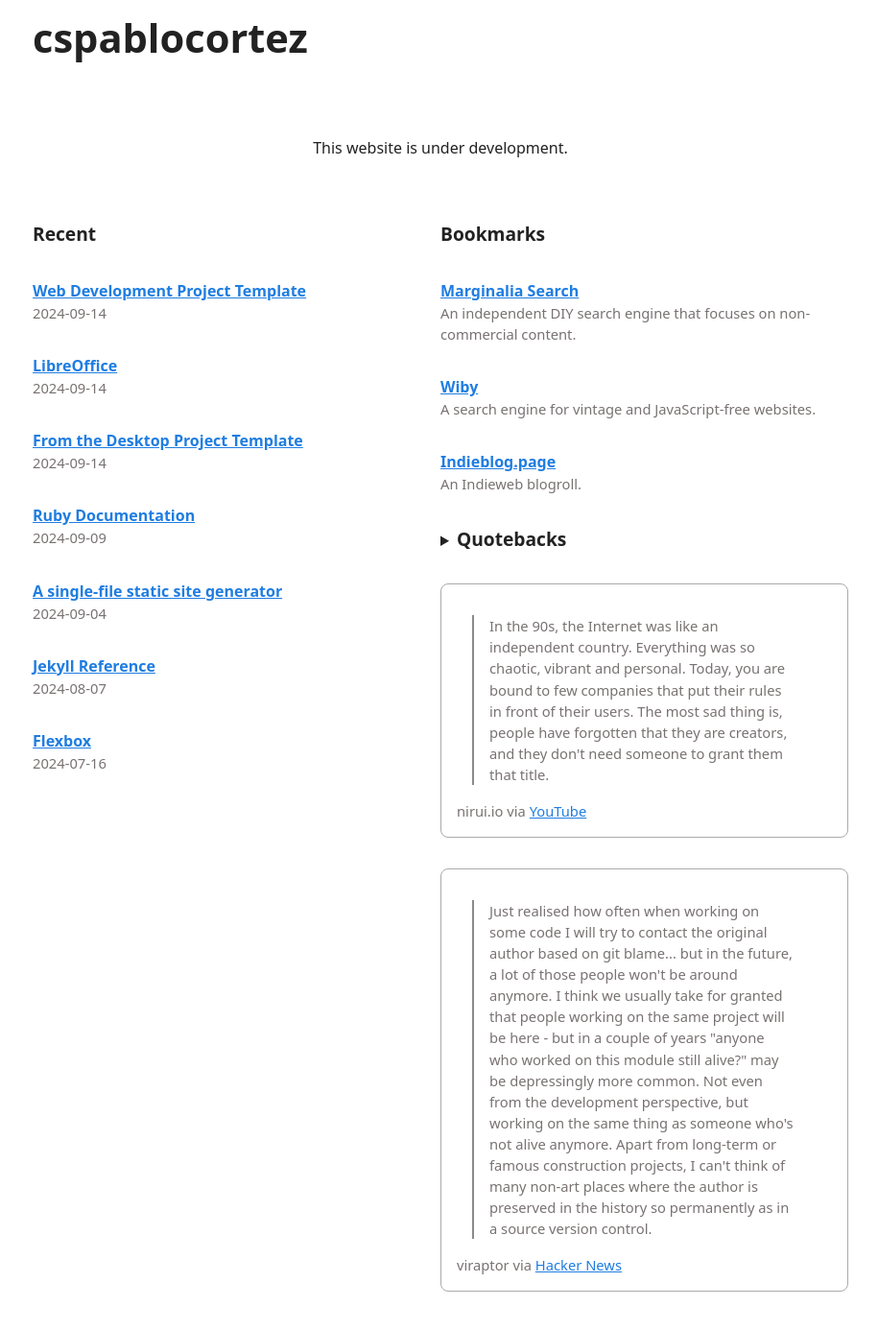
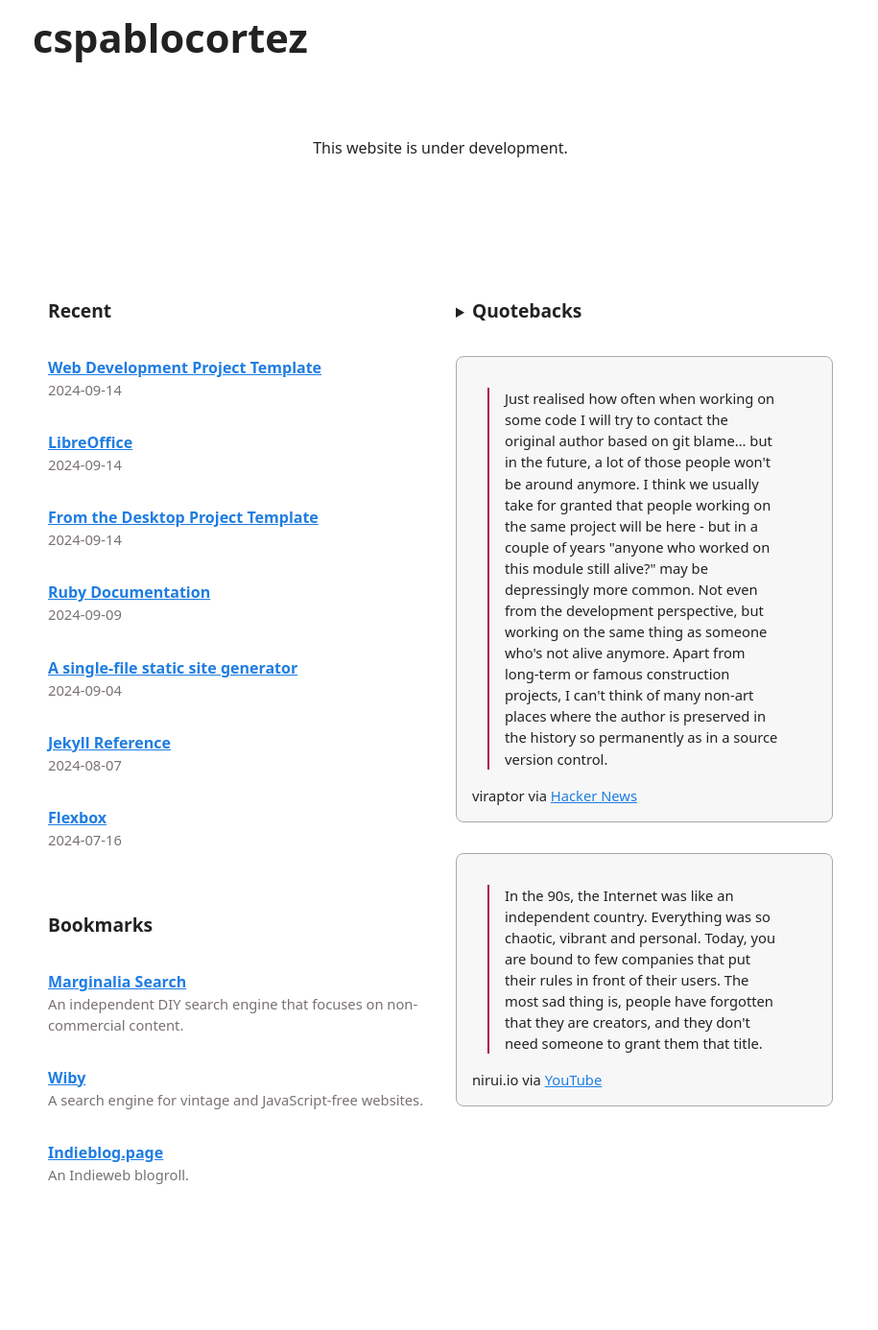
Before and after one commit to cspablocortez/cspablocortez.github.io, a Jekyll site: the page built from index.markdown, in a window 1280 px wide. Shown: the whole page at 96% size, without its empty margins (181-1096 px from the left). Built offline with Jekyll 4.4.1, drawn with Linux system fonts in a browser that asks for light colours; after the commit the page ends 1323 px from its top, so only the background shows below that.

Commit message:
Iteration: Quotebacks CSS

```diff
--- a/_layouts/home.html
+++ b/_layouts/home.html
@@ -10,6 +10,7 @@ layout: default
 <div class="two-columns">
 
   <div class="column">
+    <section>
       <h1>Recent</h1>
 
       {% for post in site.posts %}
@@ -20,10 +21,9 @@ layout: default
         </div>
       {% endunless %}
       {% endfor %}
+    </section>
 
-   </div>
-
-   <div class="column">
+    <section>
       <h1>Bookmarks</h1>
        {% for bookmark in site.data.bookmarks %}
         <div class="post">
@@ -31,12 +31,19 @@ layout: default
           <p>{{ bookmark.description }}</p>
         </div>
        {% endfor %}
+    </section>
 
+   </div>
+
+   <div class="column">
+
+     <section>
        <details>
           <summary><h1>Quotebacks</h1></summary>
           <p>Quotebacks are self-contained blockquote components that make it easy to reference content and create dialogue with other sites.</p>
         </details>
-      {% for quoteback in site.data.quotebacks %}
+           {% assign reversed_quotebacks = site.data.quotebacks | reverse %}
+           {% for quoteback in reversed_quotebacks %}
            <div class="post quoteback">
              <blockquote>
                <p>{{ quoteback.text }}</p>
@@ -44,6 +51,8 @@ layout: default
              <p>{{ quoteback.author}} via <a href="{{quoteback.url}}">{{ quoteback.source }}</a></p>
            </div>
           {% endfor %}
+     </section>
+
    </div>
 
 </div>
--- a/assets/css/cspablocortez.css
+++ b/assets/css/cspablocortez.css
@@ -9,12 +9,14 @@
   --secondary-color: #797272;
   --accent-color: #1f7de1;
   --base-font-size: 1rem;
+  --quoteback-bg-color: rgba(244, 244, 244, 0.68);
 }
 
 @media (prefers-color-scheme: dark) {
   :root {
     --bg-color: black;
     --text-color: white;
+    --quoteback-bg-color: #121212;
   }
 }
 
@@ -144,18 +146,10 @@ details[open] summary {
   margin-inline: auto;
 }
 
-.language-plaintext {
-  background-color: #f9f2f4;
-  border-radius: 4px;
-  color: #c7254e;
-  font-size: 85%;
-  padding: 2px 4px;
+.column h1 {
+  font-size: calc(1.2 * var(--base-font-size));
 }
 
-.column h1 {
-  font-size: calc(1.2 * var(--base-font-size));
-  /* margin-top: 4rem; */
-}
 
 .post {
   margin-block: calc(2 * var(--base-font-size));
@@ -164,8 +158,17 @@ details[open] summary {
 .quoteback {
   margin-block: calc(2 * var(--base-font-size));
   border: 1px solid #aaa;
+  background-color: var(--quoteback-bg-color);
   border-radius: 8px;
   padding: var(--base-font-size);
+}
+
+.quoteback blockquote {
+  border-left: 2px solid #ae0f47;
+}
+
+.quoteback p {
+  color: var(--text-color) !important;
 }
 
 .post h1 {
@@ -183,6 +186,13 @@ details[open] summary {
   color: white;
 }
 
+.language-plaintext {
+  background-color: #f9f2f4;
+  border-radius: 4px;
+  color: #c7254e;
+  font-size: 85%;
+  padding: 2px 4px;
+}
 
 @media (min-width: 768px) {
   .two-columns {
@@ -191,17 +201,16 @@ details[open] summary {
 
   .column {
     flex: 1;
-    border-radius: 10px;
+    padding: var(--base-font-size);
   }
+}
 
-
-
-}
 
 @media only screen and (max-width: 400px) {
   nav h1 { font-size: 1.2rem; }
   body { font-size: 1.1rem; line-height: 1.4; }
   blockquote { font-size: 0.9rem;  }
   section { margin-block: 2rem; }
-  header p { font-size: 0.9rem }
+  .column { margin-block: 1rem; }
+  header p { font-size: 0.9rem; }
 }
```
Also changed, not shown: Gemfile.lock. Lines whose indentation alone changed are shown as unchanged.
